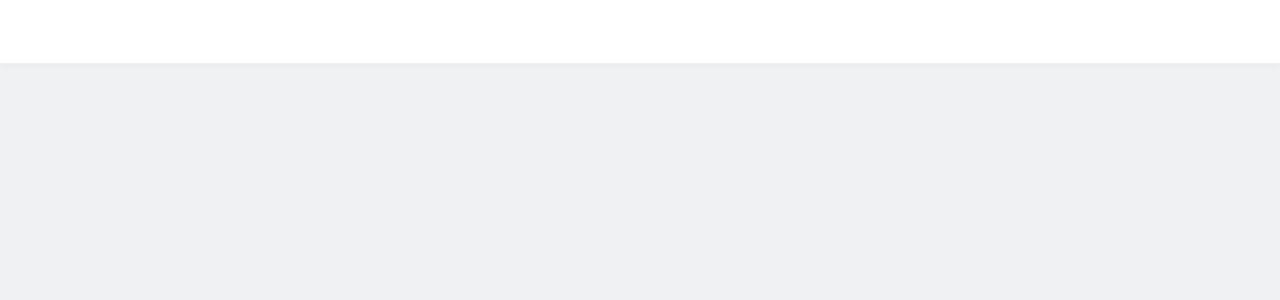
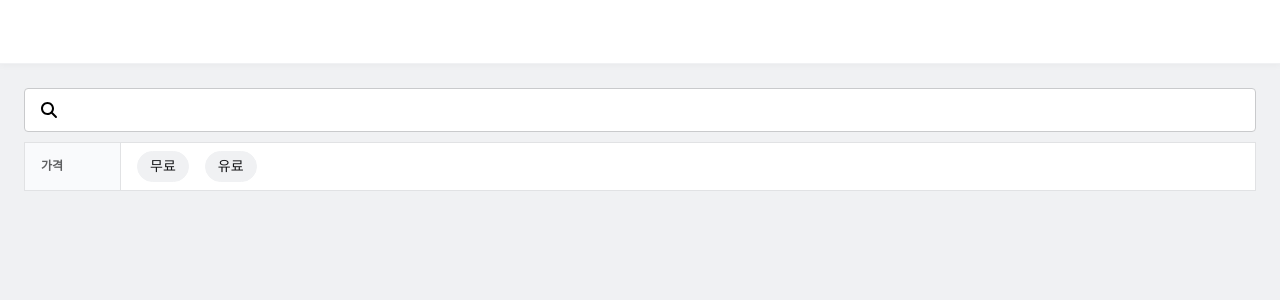
Before and after one commit to ssabii/elice-frontend-pa, a React (Create React App) app: page / in a window 1280 px wide. Shown: the top 300 px of the page. Built offline with nearby package versions, Linux system fonts and the light colour scheme.

Commit message:
feat: CourseFilter 컴포넌트 구현

```diff
--- /dev/null
+++ b/src/pages/course/CourseFilter.tsx
@@ -0,0 +1,31 @@
+import React from "react";
+
+import Chip from "components/Chip";
+import Filter from "components/Filter";
+import SearchInput from "components/SearchInput";
+import styled from "styled-components";
+
+const CourseFilter = () => {
+  return (
+    <Container>
+      <SearchInput />
+      <Filter>
+        <Filter.Item>
+          <Filter.Label>가격</Filter.Label>
+          <Filter.Content>
+            <Chip>무료</Chip>
+            <Chip>유료</Chip>
+          </Filter.Content>
+        </Filter.Item>
+      </Filter>
+    </Container>
+  );
+};
+
+export default CourseFilter;
+
+const Container = styled.div`
+  display: flex;
+  flex-direction: column;
+  gap: 10px;
+`;
--- a/src/pages/course/CoursePage.tsx
+++ b/src/pages/course/CoursePage.tsx
@@ -1,9 +1,13 @@
-import React from 'react';
+import React from "react";
+
+import Pagination from "components/Pagination";
+
+import CourseFilter from "./CourseFilter";
 
 const CoursePage = () => {
   return (
     <div>
-
+      <CourseFilter />
     </div>
   );
 };
```
